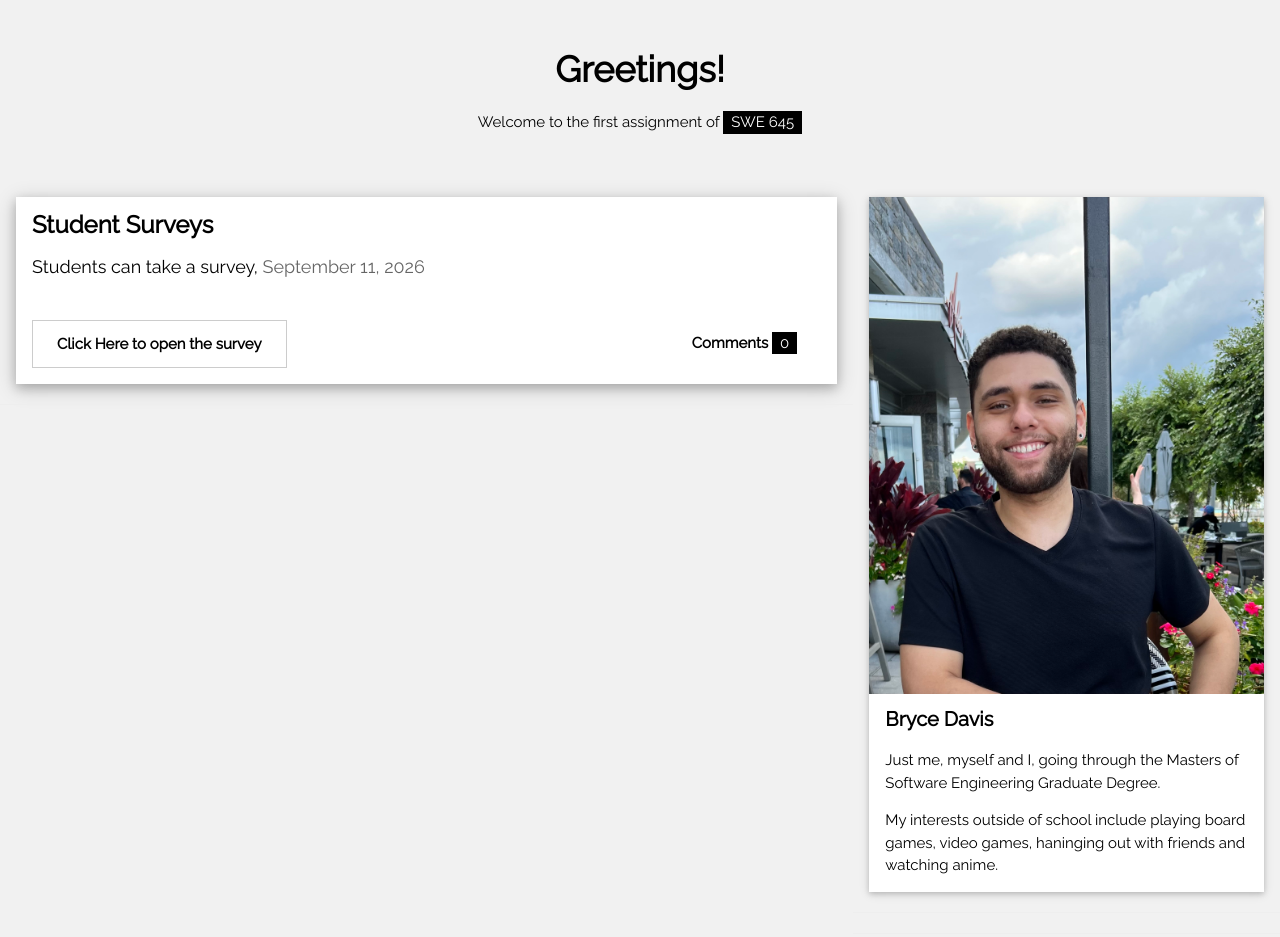
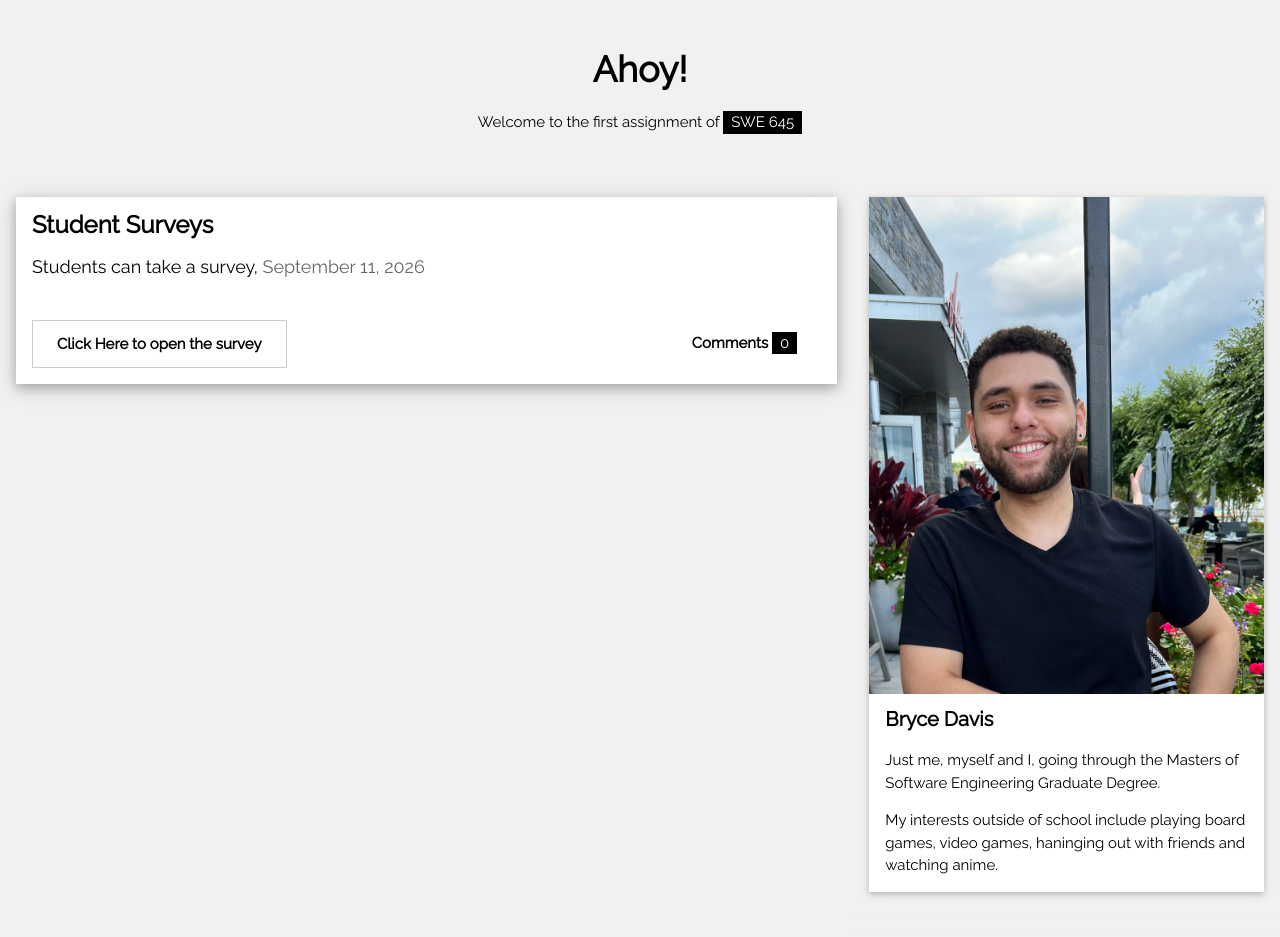
Before and after one commit to bdavis37/swe645a2, a plain HTML site: page index.html in a window 1280 px wide. Drawn offline with nearby package versions, Linux system fonts and the light colour scheme.

Commit message:
make ahoy

```diff
--- a/index.html
+++ b/index.html
@@ -21,7 +21,7 @@ and is wrapped around the whole page content, except for the footer in this exam
 
 <!-- Header -->
 <header class="w3-container w3-center w3-padding-32">
-  <h1><b>Greetings!</b></h1>
+  <h1><b>Ahoy!</b></h1>
   <p>Welcome to the first assignment of <span class="w3-tag">SWE 645</span></p>
 </header>
 
```
